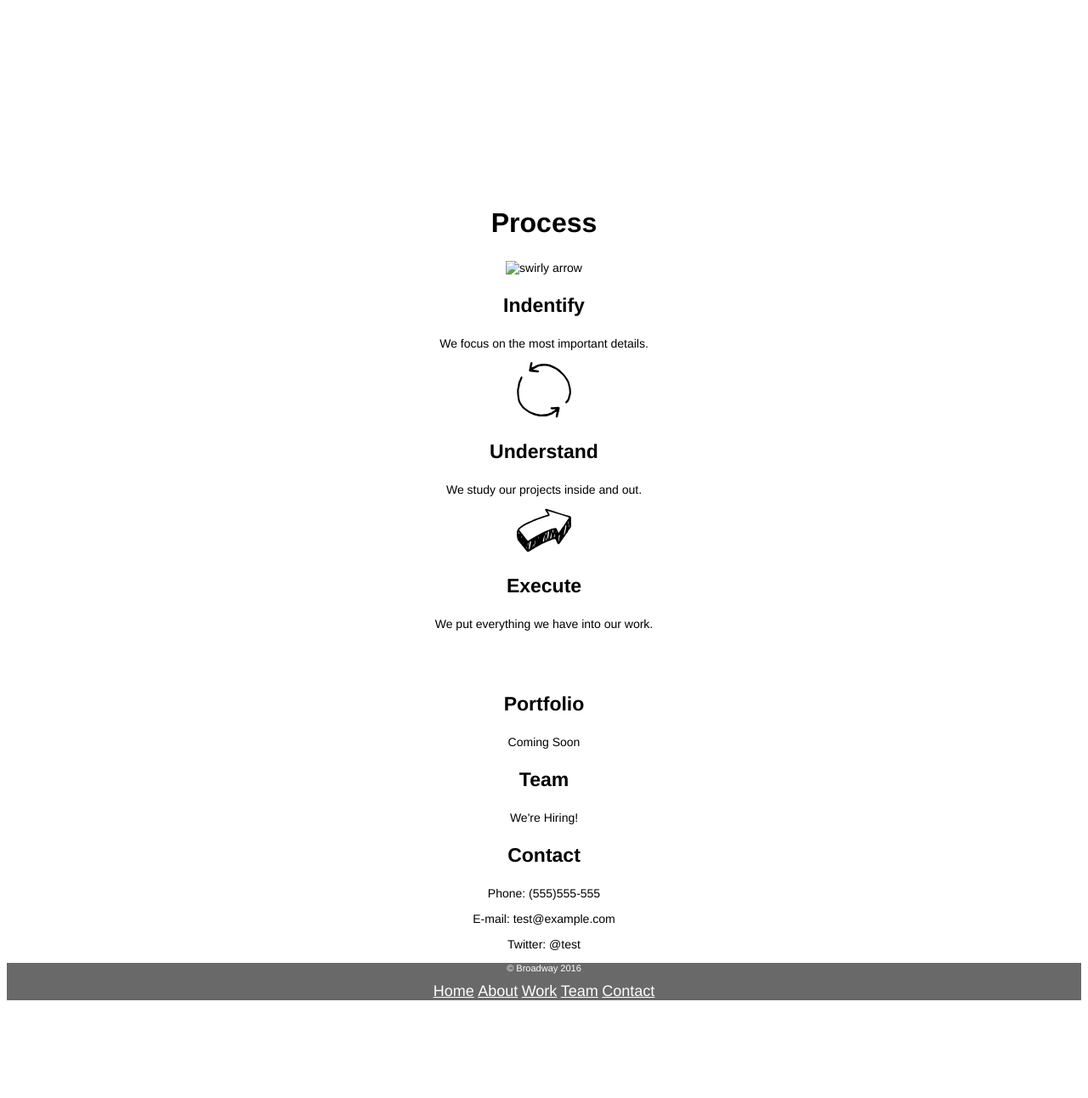
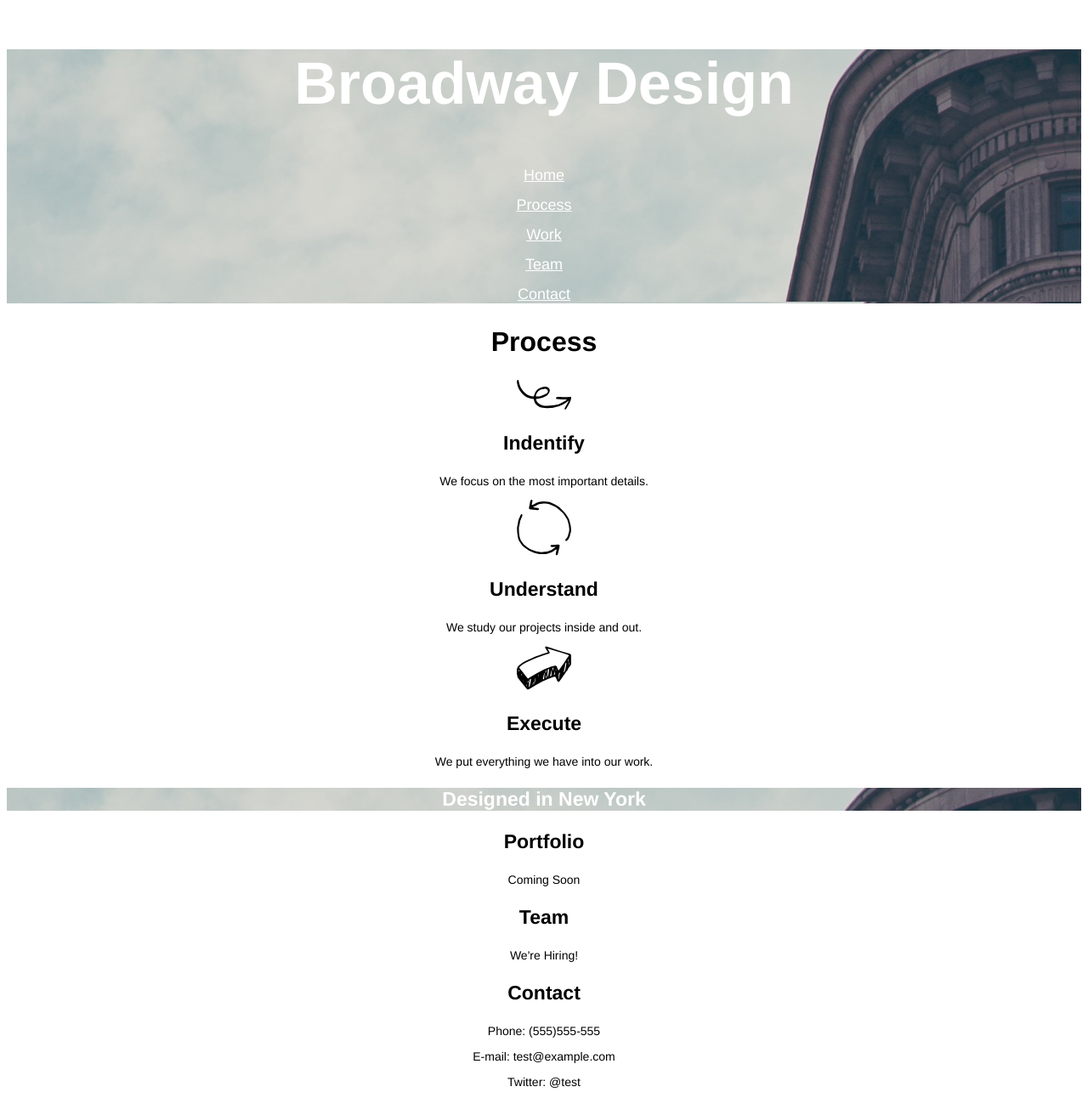
Before and after one commit to jgay1990/broadway, a plain HTML site: page index.html in a window 1280 px wide. Shown: the top 1292 px of the page at 85% size. Before the commit the page ends 1185 px from the top, so only its background shows below. Drawn offline with Linux system fonts and the light colour scheme.

Commit message:
Fixed the background images

```diff
--- a/index.html
+++ b/index.html
@@ -8,17 +8,15 @@
   <body>
     <section id="header">
       <h1>Broadway Design</h1>
-      <nav>
-        <a href="#home">Home</a>
-        <a href="#process">Process</a>
-        <a href="#work">Work</a>
-        <a href="#team">Team</a>
-        <a href="#contact">Contact</a>
-      </nav>
+        <p><a href="#home">Home</a></p>
+        <p><a href="#process">Process</a></p>
+        <p><a href="#work">Work</a></p>
+        <p><a href="#team">Team</a></p>
+        <p><a href="#contact">Contact</a></p>
     </section>
     <section id="process">
       <h2>Process</h2>
-      <p><img src="resources/images/indentify.svg" alt="swirly arrow"></p>
+      <p><img src="resources/images/identify.svg" alt="swirly arrow"></p>
       <h3>Indentify</h3>
       <p>We focus on the most important details.</p>
       <p><img src="resources/images/understand.svg" alt="circle arrows"></p>
@@ -45,12 +43,12 @@
     </section>
     <section id="footer">
       <nav>
-        <p id="copyright">&copy Broadway 2016</p>
+        <p id="copyright">&copy Broadway 2016
         <a href="#header">Home</a>
         <a href="#header">About</a>
         <a href="#header">Work</a>
         <a href="#header">Team</a>
-        <a href="#header">Contact</a>
+        <a href="#header">Contact</a></p>
       </nav>
     </section>
 
--- a/resources/css/style.css
+++ b/resources/css/style.css
@@ -4,7 +4,7 @@ body {
 }
 
 #header {
-  background-image: url(broadway/resources/images/the-flatiron-building.png);
+  background-image: url("../images/the-flatiron-building.png");
   color: white;
 }
 
@@ -33,7 +33,7 @@ p {
 }
 
 #design {
-  background-image: url(broadway/resources/images/the-flatiron-building.png);
+  background-image: url("../images/the-flatiron-building.png");
   font-size: 23px;
   font-weight: bold;
   color: white;
@@ -41,6 +41,7 @@ p {
 
 #footer {
   background-color: dimgray;
+  text-align: left;
 }
 
 #copyright {
```
